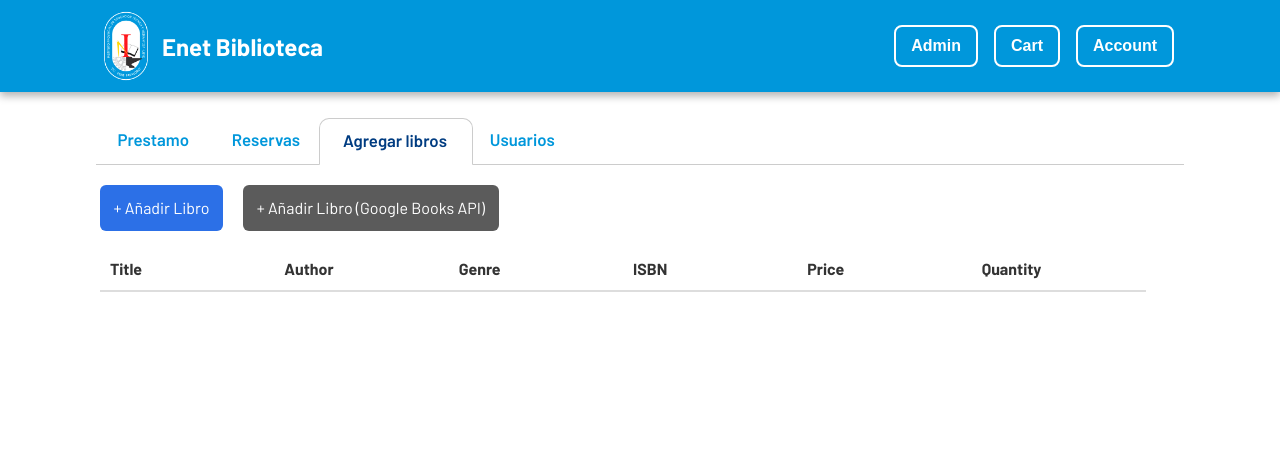
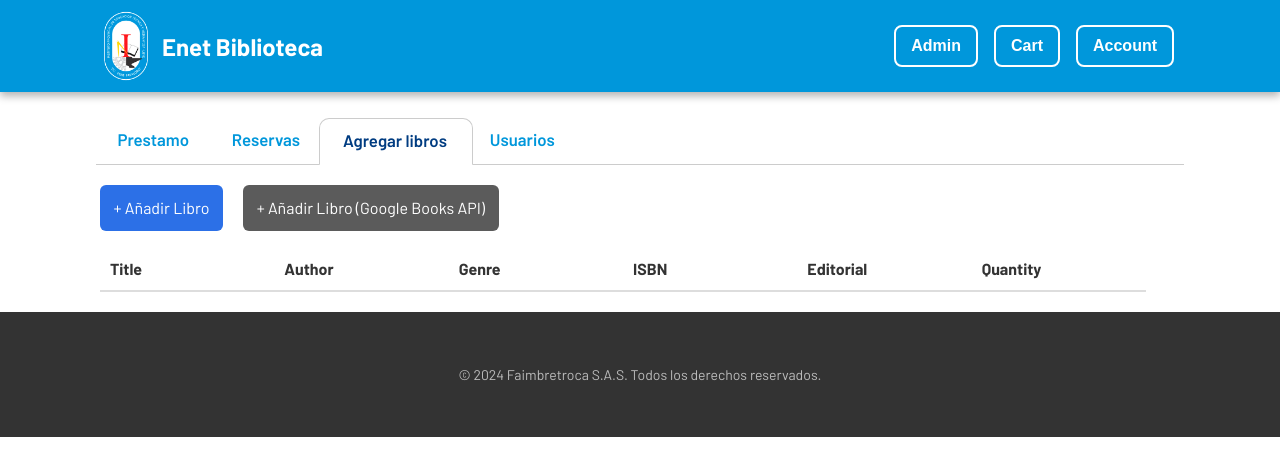
Before and after one commit to LucioWi/BibliotecaReact, a React (Vite) app in the folder biblioteca/: page / in a window 1280 px wide. Both pictures are taken after a click on the button "Agregar libros". Shown: the top 476 px of the page. Built offline with nearby package versions, Linux system fonts and the light colour scheme.

Commit message:
Quitar precio por editorial, Agregar footer (choto)
Hay q hacer que el footer quede abajo

```diff
--- a/biblioteca/src/App.css
+++ b/biblioteca/src/App.css
@@ -4,6 +4,12 @@ html, body {
   padding: 0;
   height: 100%;
   width: 100%;
+}
+
+#root {
+  display: flex;
+  flex-direction: column;
+  min-height: 100vh;
 }
 
 body {
@@ -91,6 +97,7 @@ nav {
 
 main {
   flex: 1;
+  flex-grow: 1;
   display: flex;
   justify-content: flex-start;
   align-items: flex-start;
--- a/biblioteca/src/App.jsx
+++ b/biblioteca/src/App.jsx
@@ -4,6 +4,7 @@ import Reservas from './components/Reservas';
 import AgregarLibros from './components/AgregarLibros';
 import Usuarios from './components/Usuarios';
 import Prestamo from './components/Prestamo';
+import Footer from './components/Footer';
 
 function App() {
   const [content, setContent] = useState('');
@@ -48,6 +49,10 @@ function App() {
         {content === 'Agregar libros' && <AgregarLibros />}
         {content === 'Usuarios' && <Usuarios />}
       </main>
+
+      <footer>
+        <Footer />
+      </footer>
     </div>
   );
 }
--- /dev/null
+++ b/biblioteca/src/Footer.css
@@ -0,0 +1,20 @@
+footer {
+    background-color: #333;
+    color: white;
+    text-align: center;
+    padding: 10px 0;
+    width: 100%;
+    position: relative; /* Deja que el footer se comporte de forma natural al final del flujo de la página */
+    bottom: 0;
+  }
+
+  .footer-content {
+    max-width: 1200px;
+    margin: 0 auto;
+    padding: 20px;
+  }
+
+  .footer-text {
+    font-size: 14px;
+    color: #bbb;
+  }
--- a/biblioteca/src/components/AgregarLibros.jsx
+++ b/biblioteca/src/components/AgregarLibros.jsx
@@ -12,7 +12,7 @@ const AgregarLibros = () => {
     genre: '',
     description: '',
     isbn: '',
-    price: '',
+    editorial: '',
     quantity: '',
     imageUrl: '',
   });
@@ -29,7 +29,7 @@ const AgregarLibros = () => {
       genre: '',
       description: '',
       isbn: '',
-      price: '',
+      editorial: '',
       quantity: '',
       imageUrl: '',
     });
@@ -89,8 +89,8 @@ const AgregarLibros = () => {
               <input type="text" name="isbn" value={newBook.isbn} onChange={handleInputChange} required />
             </div>
             <div className="form-group">
-              <label>Precio *</label>
-              <input type="number" name="price" value={newBook.price} onChange={handleInputChange} required />
+              <label>Editorial *</label>
+              <input type="text" name="editorial" value={newBook.editorial} onChange={handleInputChange} required />
             </div>
             <div className="form-group">
               <label>Cantidad *</label>
--- /dev/null
+++ b/biblioteca/src/components/Footer.jsx
@@ -0,0 +1,14 @@
+import React from 'react'
+import '../Footer.css'
+
+const Footer = () => {
+    return (
+      <footer>
+        <div className="footer-content">
+          <p className="footer-text">© 2024 Faimbretroca S.A.S. Todos los derechos reservados.</p>
+        </div>
+      </footer>
+    );
+  };
+
+  export default Footer;
--- a/biblioteca/src/components/LibrosTable.jsx
+++ b/biblioteca/src/components/LibrosTable.jsx
@@ -10,7 +10,7 @@ const LibrosTable = ({ libros }) => {
           <th>Author</th>
           <th>Genre</th>
           <th>ISBN</th>
-          <th>Price</th>
+          <th>Editorial</th>
           <th>Quantity</th>
         </tr>
       </thead>
@@ -21,7 +21,7 @@ const LibrosTable = ({ libros }) => {
             <td>{libro.author}</td>
             <td>{libro.genre}</td>
             <td>{libro.isbn}</td>
-            <td className="price">{libro.price}</td>
+            <td className="price">{libro.editorial}</td>
             <td className="quantity">{libro.quantity}</td>
           </tr>
         ))}
```
